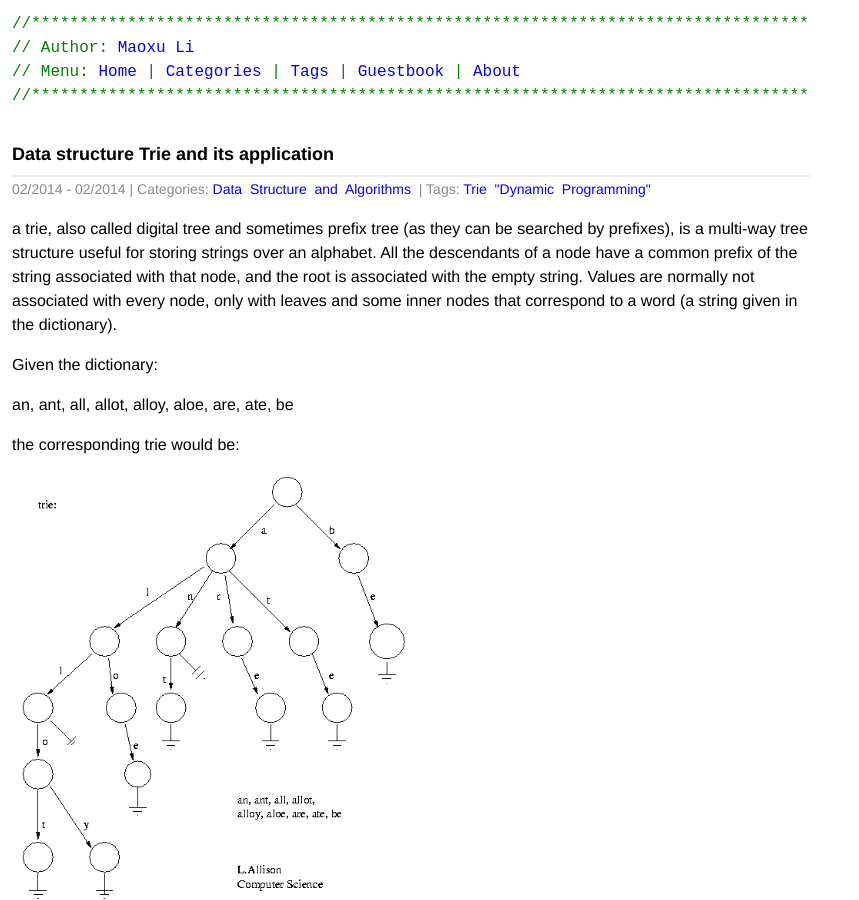
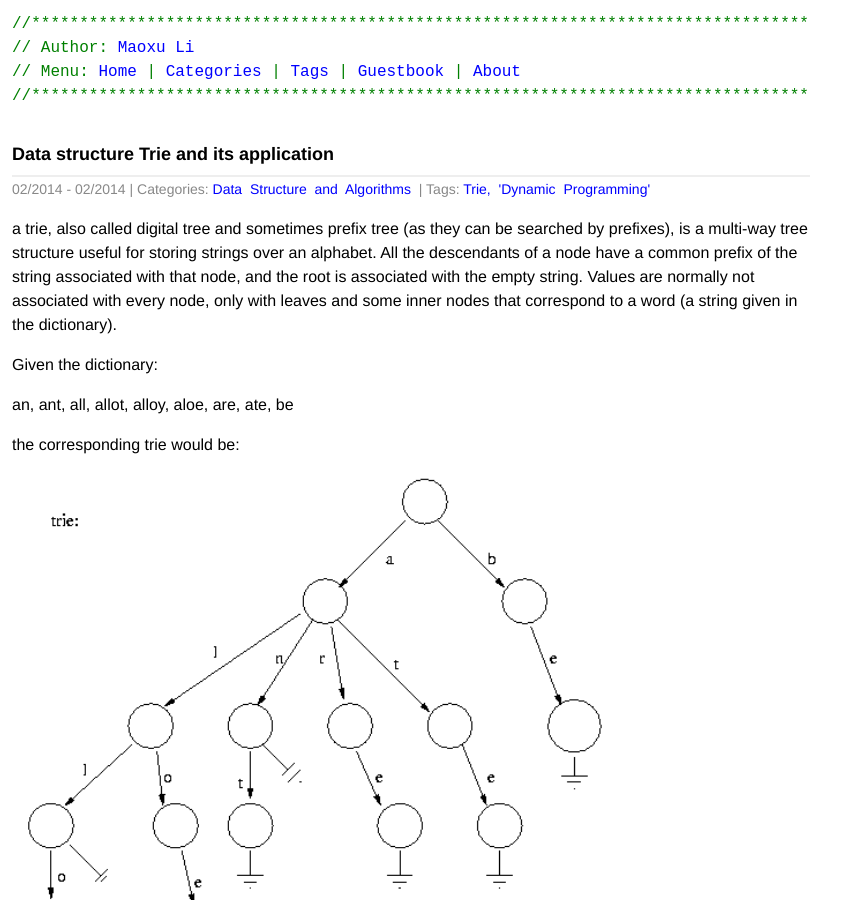
Before and after one commit to maoxuli/portfolio.maoxuli.com, a Jekyll site: the page built from _posts/2014-02-18-trie-and-its-application.md, in a window 1280 px wide and 900 px high. Shown: the whole window, without its empty margins (0-859 px from the left). Built offline with Jekyll 4.4.1, drawn with Linux system fonts in a browser that asks for light colours; Markdown is read by kramdown in place of the engine named in the settings; comment, search, counter and statistics services are not loaded.

Commit message:
edit of post

```diff
--- a/_posts/2014-02-18-trie-and-its-application.md
+++ b/_posts/2014-02-18-trie-and-its-application.md
@@ -1,8 +1,8 @@
 ---
 layout: post
 title: "Data structure Trie and its application"
-categories: Data Structure and Algorithms
-tags: Trie "Dynamic Programming"
+categories: 'Data Structure and Algorithms'
+tags: Trie, 'Dynamic Programming'
 close: 2014-02-20
 ---
 
@@ -14,7 +14,7 @@
 
 the corresponding trie would be:
 
-<img src="/images/trie.gif" width="400" />
+<img src="/images/trie.gif" width="600" />
 
 The term trie comes from retrieval. This term was coined by Edward Fredkin, who pronounces it /ˈtriː/ "tree" as in the word retrieval. However, other authors pronounce it /ˈtraɪ/ "try", in an attempt to distinguish it verbally from "tree".
 
@@ -122,9 +122,9 @@
 
 Two screenshots of the program running on Mac OS X and Windows are given below:
 
-<img src="/images/trie-screen-1.png" width="400" />
+<img src="/images/trie-screen-1.png" width="600" />
 
-<img src="/images/trie-screen-2.png" width="300" />
+<img src="/images/trie-screen-2.png" width="600" />
 
 
 # Reference
```
